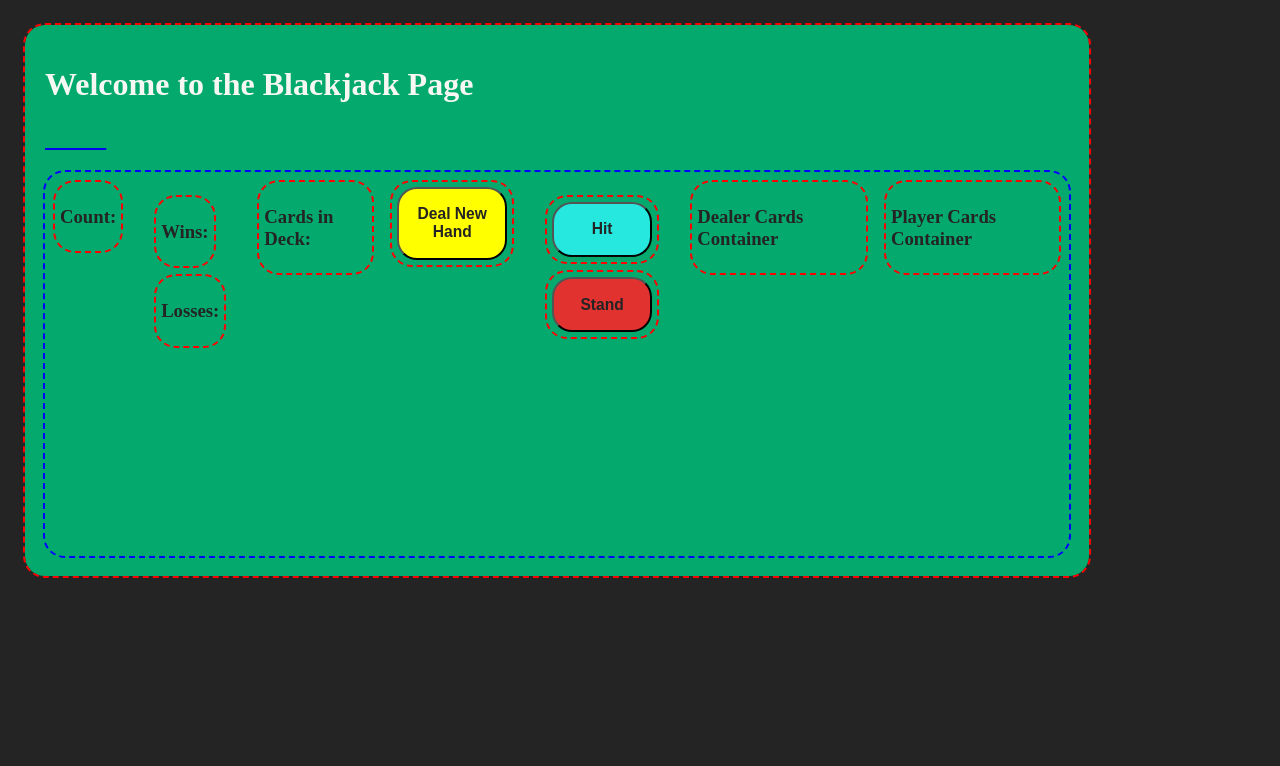
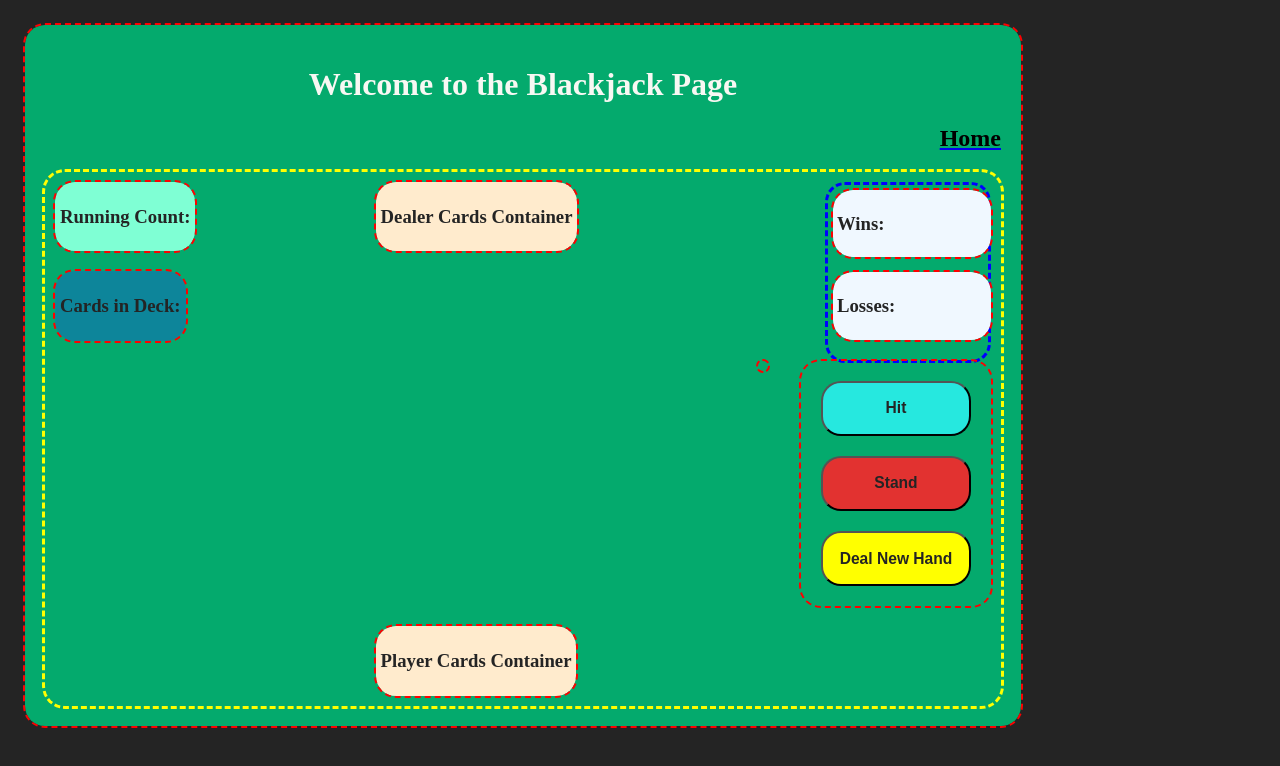
Before and after one commit to alam2tg/Calendar-Schedule-Sync, a React (Vite) app in the folder client/: page /blackjack in a window 1280 px wide. Shown: the top 766 px of the page. Built offline with nearby package versions, Linux system fonts and the light colour scheme.

Commit message:
Finish base styling for blackjack.jsx

```diff
--- a/client/src/pages/Blackjack.jsx
+++ b/client/src/pages/Blackjack.jsx
@@ -7,54 +7,50 @@ import "../styles/Blackjack.css";
 const Blackjack = () => {
     return (
         <div className="outline blackjack">
-            <h1>Welcome to the Blackjack Page</h1>
+
+            <h1 className="blackjack-header">Welcome to the Blackjack Page</h1>
             <Link to="/home">
-                <h2>Home</h2>
+                <h2 className="blackjack-nav">Home</h2>
             </Link>
 
-            <section className="game container">
+            <section className="game-container">
 
-                <div className="outline count container">
-                    <h3>Count: </h3>
+                <div className="outline running-count-container small-container">
+                    <h3>Running Count: </h3>
                 </div>
 
-                <div className="score container">
-                    <div className="outline wins">
+                <div className="outline deck-count-container">
+                    <h3>Cards in Deck: </h3>
+                </div>
+
+                <div className="score-container ">
+                    <header className="outline wins">
                         <h3>Wins:</h3>
+                    </header>
+                    <header className="outline losses">
+                        <h3>Losses: </h3>
+                    </header>
+                </div>
+
+                <div className="outline deal-container"></div>
+
+                <div className="outline buttons-container">
+                    <div>
+                        <button id="hit-button"><h3>Hit</h3></button>
                     </div>
-
-                    <div className="outline losses">
-                        <h3>Losses: </h3>
+                    <div>
+                        <button id="stand-button"><h3>Stand</h3></button>
+                    </div>
+                    <div>
+                        <button id="deal-button"><h3>Deal New Hand</h3></button>
                     </div>
                 </div>
 
-                <div className="outline deck">
-                    <h3>Cards in Deck: </h3>
-                </div>
 
-                <div className="outline deal">
-                    <button className="deal-button">
-                        <h3>Deal New Hand</h3>
-                    </button>
-                </div>
-
-                <div className="hit-stand container">
-                    <div className="outline hit">
-                        <button className="hit-button">
-                            <h3>Hit</h3>
-                        </button>
-                    </div>
-                    <div className="outline stand">
-                        <button className="stand-button">
-                            <h3>Stand</h3>
-                        </button>
-                    </div>
-                </div>
-
-                <div className="outline dealer-cards container">
+                <div className="outline dealer-cards-container">
                     <h3>Dealer Cards Container</h3>
                 </div>
-                <div className="outline player-cards">
+                <div className="outline player-cards-container">
                     <h3>Player Cards Container</h3>
                 </div>
             </section>
--- a/client/src/styles/Blackjack.css
+++ b/client/src/styles/Blackjack.css
@@ -1,5 +1,6 @@
 .blackjack {
-    width:80vw;
+    width:100%;
+    min-width:70vw;
     height: 100%;
     background-color: var(--green);
     padding: 20px;
@@ -10,14 +11,6 @@
     outline: red dashed 2px;
 }
 
-section {
-    min-width: 100%;
-    min-height:30vw;
-    border-radius:20px;
-    outline:blue dashed 2px;
-    display: flex;
-}
-
 div {
     width:max-content;
     height: max-content;
@@ -26,34 +19,109 @@ div {
     margin: 10px;
 }
 
+header {
+    height: max-content;
+    border-radius: 20px;
+    padding:4px;
+    margin-bottom: 15px;
+}
+
 h3 {
     color: var(--dark);
 }
 
 button {
     border-radius:20px;
-    min-width: 100px;
+    min-width: 150px;
 }
 
 /* Classes */
-
-.count{
-    justify-content: flex-start;
+.game-container {
+    display: grid;
+    min-height:30vw;
+    border-radius:20px;
+    outline: yellow dashed 3px;
 }
 
-.deal-button {
-    background-color: yellow;
-    justify-content: flex-end;
+.running-count-container{
+    grid-column: 1;
+    grid-row: 1;
+    background-color: aquamarine;
 }
 
-.hit-stand-container {
-    justify-content: flex-end;
+.deck-count-container{
+    background-color: var(--blue);
+    grid-column: 1;
+    grid-row: 3;
 }
 
-.hit-button {
-    background-color: var(--cyan);
+.score-container{
+    grid-column: 7/7;
+    grid-row:1/7;
+    border: blue dashed 3px;
+    margin-left:auto;
+    min-width: 150px;
+
 }
 
-.stand-button {
+.wins {
+    background-color: aliceblue;
+    width: 100%;
+}
+
+.losses {
+    background-color: aliceblue;
+    width: 100%;
+}
+
+.deal-container {
+    grid-column: 7;
+    grid-row: 6;
+}
+
+.buttons-container {
+    grid-row: 6;
+    grid-column: 7;
+    margin-left:auto;
+}
+
+
+.dealer-cards-container{
+    grid-column: 4/7;
+    grid-row:1/7;
+    background-color:blanchedalmond;
+}
+
+.player-cards-container {
+    grid-column: 4/7;
+    grid-row:7;
+    background-color:blanchedalmond;
+}
+
+.blackjack-header {
+    width: 100%;
+    text-align: center;
+}
+
+.blackjack-nav {
+    width: 100%;
+    text-align: end;
+    color: black;
+}
+
+#hit-button {
+    background-color: var(--cyan);
+
+}
+
+#stand-button {
     background-color: var(--red);
 }
+
+#deal-button {
+    background-color: yellow;
+}
+
+#blackjack-title {
+    text-align:center;
+}
```
